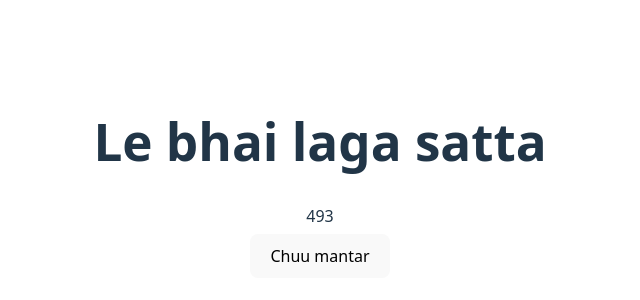
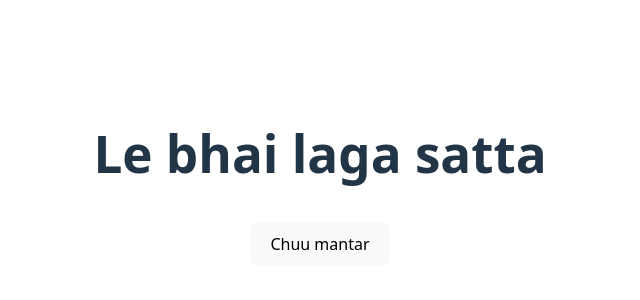
Before and after one commit to bhavy1204/MERN-stack-practice, a React (Vite) app in the folder React/Object-and-State/: page / in a window 1280 px wide. Shown: the part 222-522 px from the top of the page, without its empty margins (320-960 px from the left). Built offline with nearby package versions, Linux system fonts and the light colour scheme.

Commit message:
update dcs

```diff
--- a/React/Object-and-State/src/Lottery.jsx
+++ b/React/Object-and-State/src/Lottery.jsx
@@ -1,9 +1,48 @@
+// Now this desgin or way is very very ineffective and kind of childish as we have hardcoded many things, as well as we lft no to little space for scalability, we just made a fix size of array made fixed conditions and in future what if our condition changes or number of diggits of tickets changes, also we made conditons like sum===15 what is 15 changes to 25 or anything else.? So we need to make it a variable, basically to bring a small chnage in functinnality we have to change many aspects of our code . These are called "DESIGN RELATED" or "STATE DESIGN PATTERNS" things like how to design.?
+
+
+// >> Lifting state up :: a common design pttern in react
+// ----------------------------------------------------------------------------------------------------------
+// import { useState } from "react"
+// import "./Lottery.css"
+// import { genTicket,sum } from "./helper";
+
+// export default function Lottery() {
+//     let [ticket, setTicket] = useState(["","",""]);
+//     let isWining = sum(ticket) === 15;
+
+//     let createTicket= ()=>{
+//         setTicket(genTicket(3));
+//     }
+//     return (
+//         <>
+//             <h1> Le bhai laga satta </h1>
+//             <h1>{isWining && "Badhai ho tu jit gaya ! "}</h1>
+//             <div className="number">
+//                 <span>{ticket[0]}</span>
+//                 <span>{ticket[1]}</span>
+//                 <span>{ticket[2]}</span>
+//             </div>
+//             <button onClick={createTicket} >Chuu mantar</button>
+//         </>
+//     )
+// }
+// ----------------------------------------------------------------------------------------------------------
+// WE can not pass state or variable to higher in hiaarchy
+
+// Components types:-
+// 1-2 Functional and classs
+// Another division is logical(aka smart comp) and presentational components(aka dumb comp)
+// Generally we are using presentational only, It is only usedd for UI , we are not doing as such work in them, They do not have any state variable
+// logical compo n the other hands have state which have some logic and definately will be doing somme work
+
+
 import { useState } from "react"
 import "./Lottery.css"
 import { genTicket,sum } from "./helper";
 
 export default function Lottery() {
-    let [ticket, setTicket] = useState(genTicket(3));
+    let [ticket, setTicket] = useState(["","",""]);
     let isWining = sum(ticket) === 15;
 
     let createTicket= ()=>{
```
